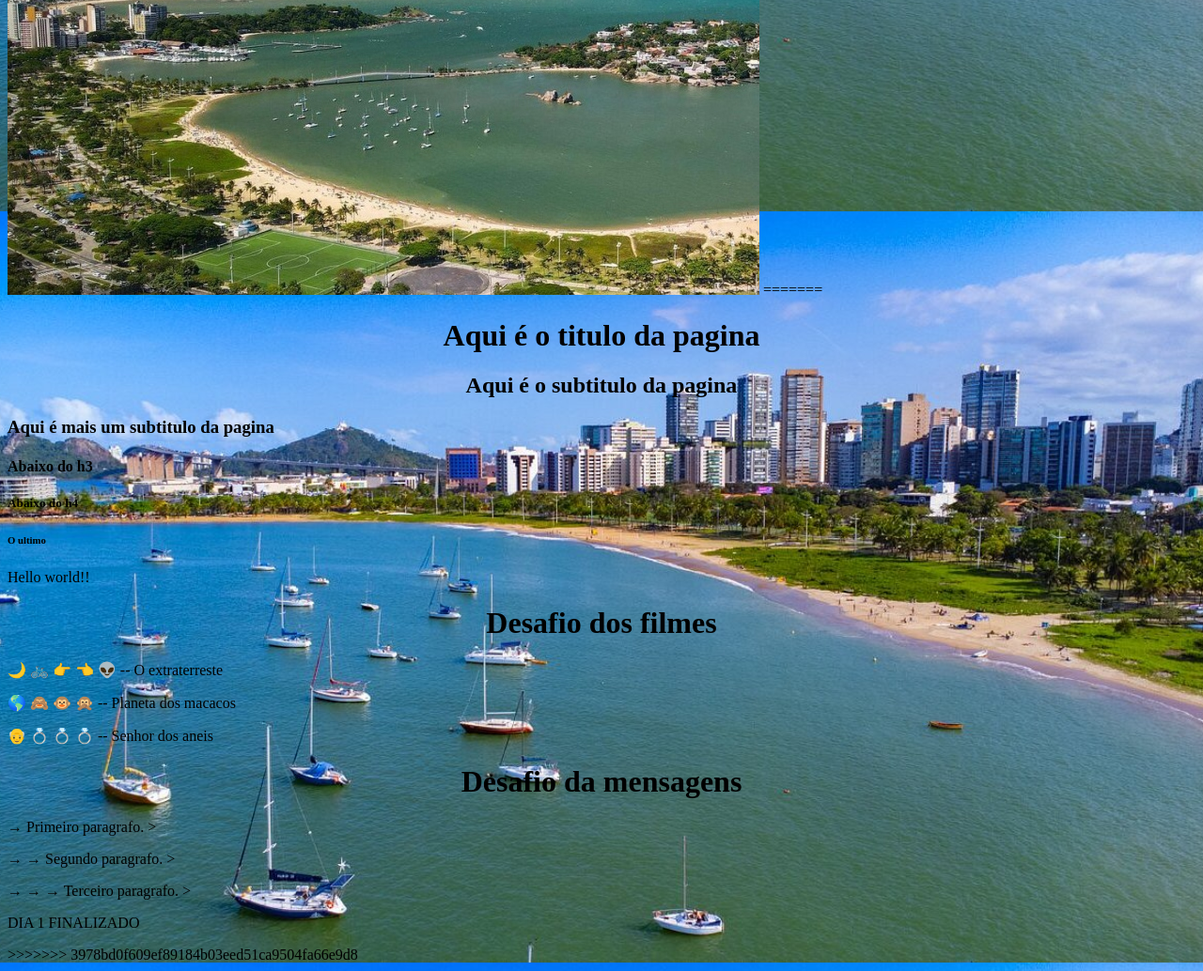
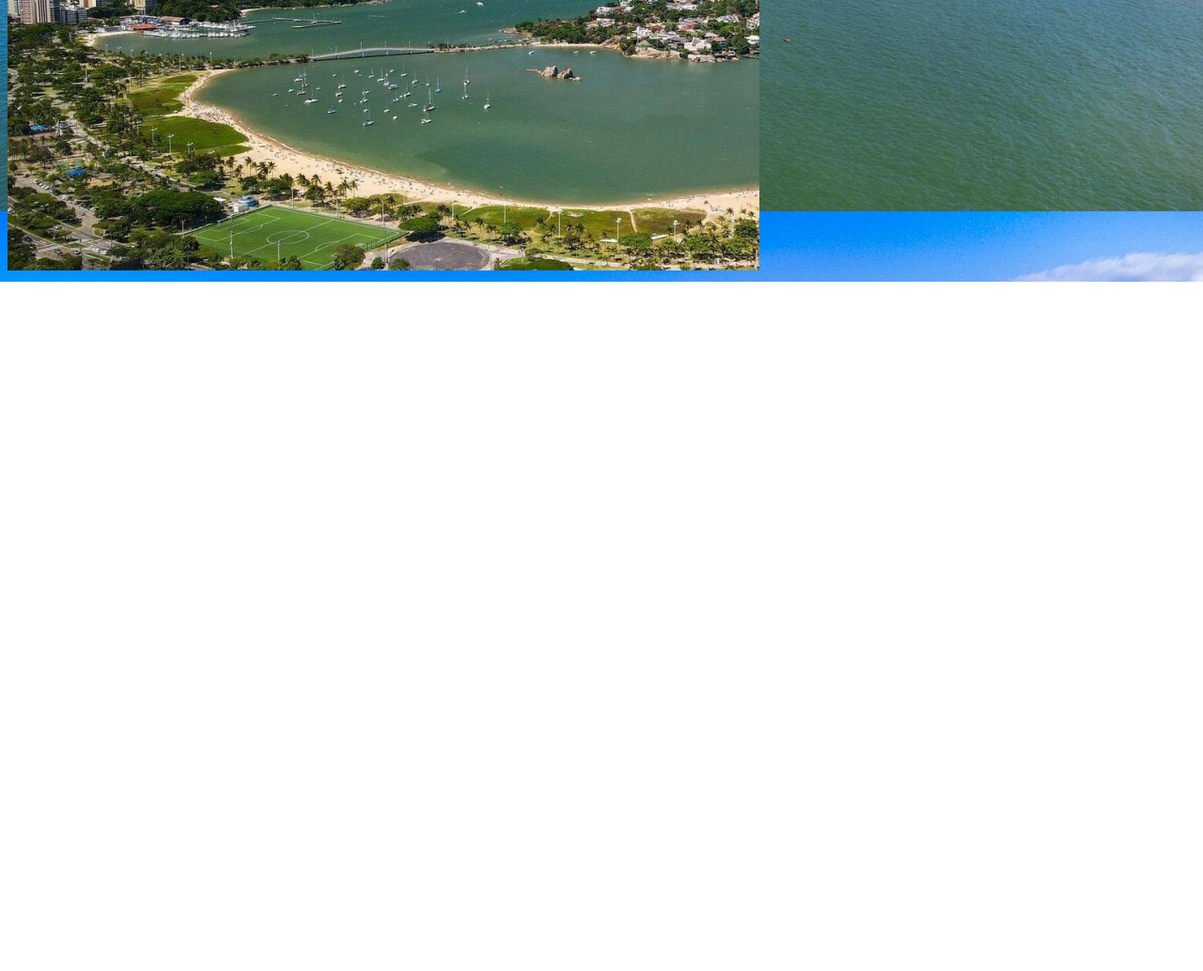
Before and after one commit to FranciscoPMF1/Construcao-de-Software-2026-CC1N, a plain HTML site: page aula-lab-02/index.html in a window 1280 px wide. Shown: the part 1375-2409 px from the top of the page at 94% size. After the commit the page ends 1675 px from the top, so only its background shows below. Drawn offline with Linux system fonts and the light colour scheme.

Commit message:
Alteração de pc

```diff
--- a/aula-lab-02/index.html
+++ b/aula-lab-02/index.html
@@ -1,7 +1,6 @@
 <!DOCTYPE html>
 <html lang="en">
 <head>
-<<<<<<< HEAD
     <meta charset="UTF-8">
     <meta name="viewport" content="width=device-width, initial-scale=1.0">
     <link rel="shortvut icon" href="https://www.flaticon.com/free-icon/cross_3004375"
@@ -36,48 +35,3 @@
 
 </body>
 </html>
-=======
-
-    <meta charset="UTF-8">
-    <meta name="viewport" content="width=device-width, initial-scale=1.0">
-    <title>Aula-01</title>
-    <link rel="stylesheet" href="./style.css">
-
-</head>
-<body>
-    <h1>Aqui é o titulo da pagina</h1>
-
-    <h2>Aqui é o subtitulo da pagina</h2>
-
-    <h3>Aqui é mais um subtitulo da pagina</h3>
-
-    <h4>Abaixo do h3 </h4>
-
-    <h5>Abaixo do h4</h5>
-
-    <h6>O ultimo</h6>
-
-    <p>Hello world!!</p>
-
-
-    <h1>Desafio dos filmes</h1>
-
-    <p>&#x1F319; &#x1F6B2; &#x1F449; &#x1F448; &#x1F47D; -- O extraterreste</p>
-
-    <p>&#x1F30E; &#x1F648; &#x1F435; &#x1F64A; -- Planeta dos macacos</p>
-
-    <p>&#x1F474; &#x1F48D; &#x1F48D; &#x1F48D; -- Senhor dos aneis </p>
-
-
-    <h1>Desafio da mensagens</h1>
-
-    <p>&rarr; Primeiro paragrafo. ></p>
-    <p>&rarr; &rarr; Segundo paragrafo. ></p>
-    <p>&rarr; &rarr; &rarr; Terceiro paragrafo. ></p>
-
-
-    <p> DIA 1 FINALIZADO </p>
-
-
-</body>
->>>>>>> 3978bd0f609ef89184b03eed51ca9504fa66e9d8
```
